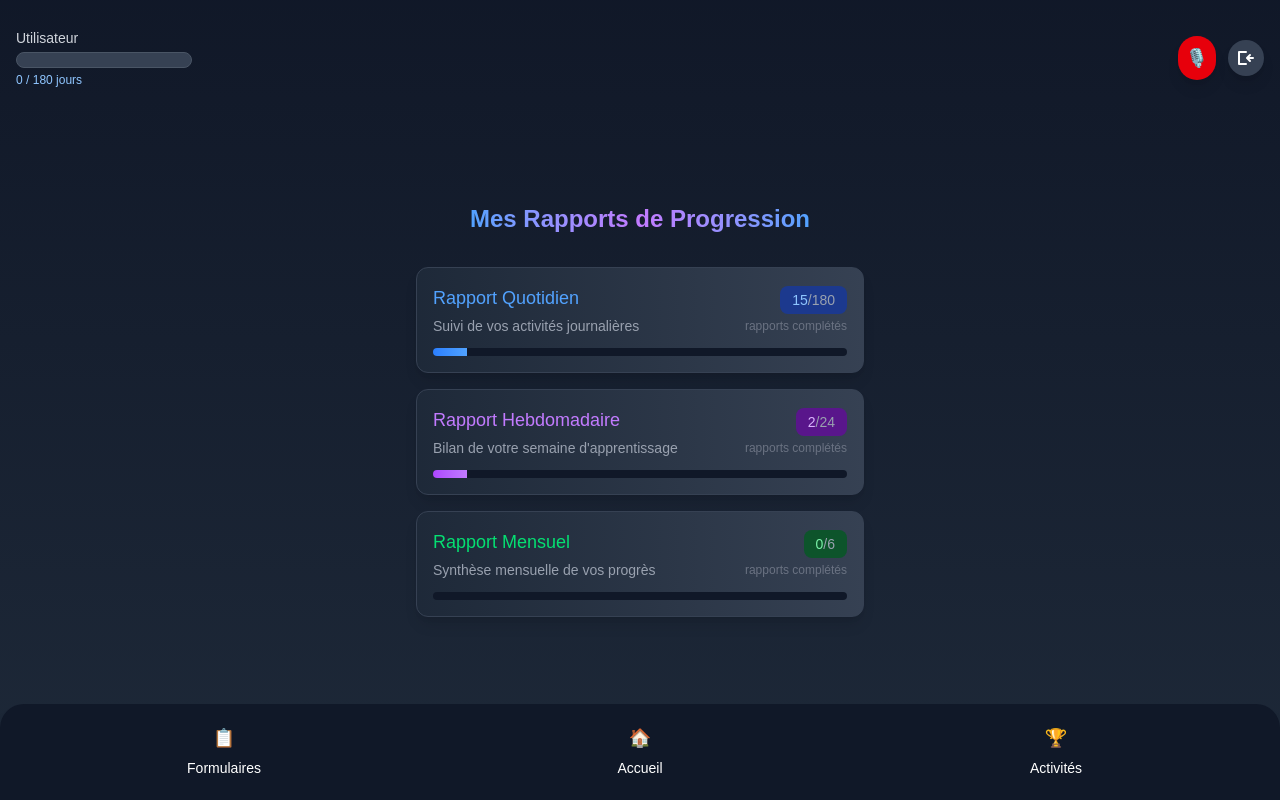
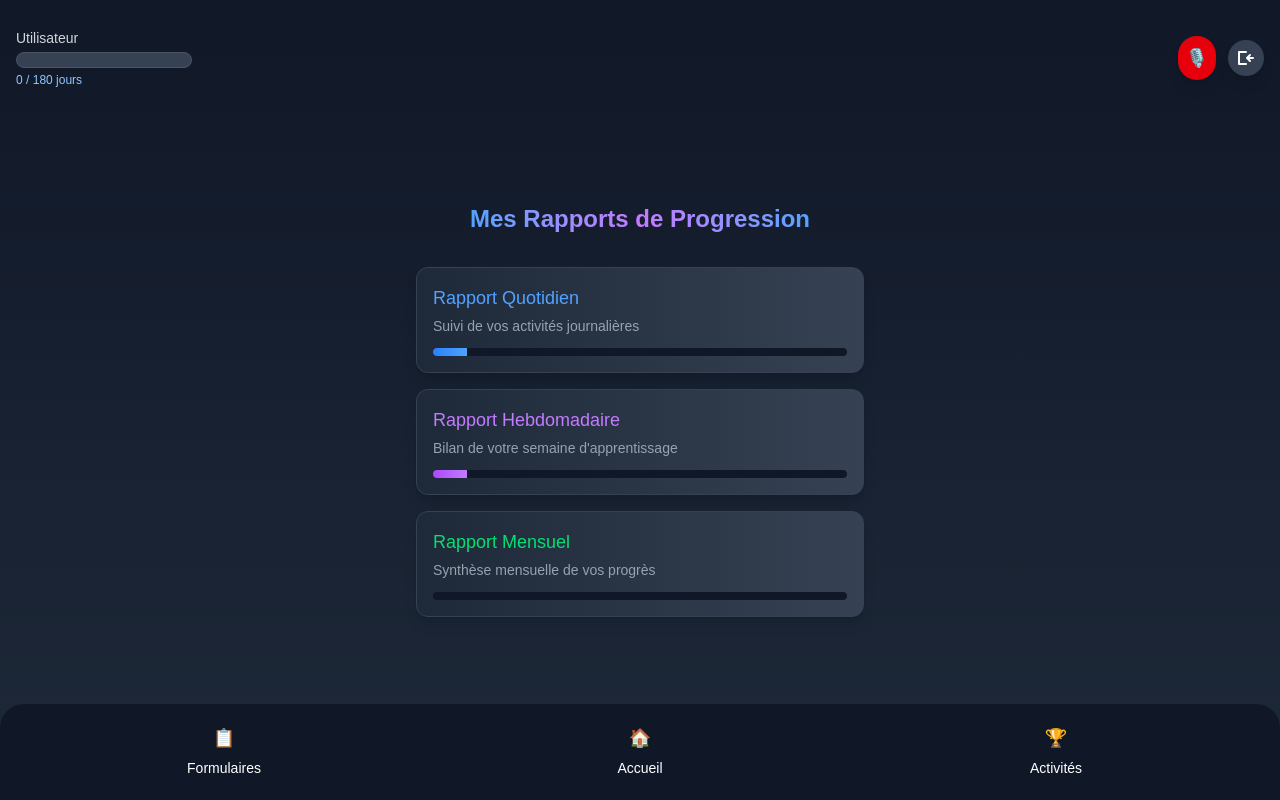
Before and after one commit to bk2024b/SmartEnglish-, a Next.js app: page /dashboard/tasks in a window 1280 px wide. Built offline with nearby package versions, Linux system fonts and the light colour scheme; no server answers.

Commit message:
taskspage actualisé

```diff
--- a/src/app/dashboard/tasks/page.jsx
+++ b/src/app/dashboard/tasks/page.jsx
@@ -125,13 +125,6 @@ export default function TasksPage() {
                     <h2 className="text-lg font-medium text-blue-400">Rapport Quotidien</h2>
                     <p className="text-gray-400 text-sm mt-1">Suivi de vos activités journalières</p>
                   </div>
-                  <div className="flex flex-col items-end">
-                    <div className="bg-blue-900 bg-opacity-50 rounded-lg px-3 py-1 text-sm">
-                      <span className="text-blue-300 font-medium">{reportsStatus.daily.completed}</span>
-                      <span className="text-gray-400">/{reportsStatus.daily.total}</span>
-                    </div>
-                    <span className="text-xs text-gray-500 mt-1">rapports complétés</span>
-                  </div>
                 </div>
 
                 <div className="mt-3 bg-gray-900 bg-opacity-50 rounded-full h-2 overflow-hidden">
@@ -152,13 +145,6 @@ export default function TasksPage() {
                     <h2 className="text-lg font-medium text-purple-400">Rapport Hebdomadaire</h2>
                     <p className="text-gray-400 text-sm mt-1">Bilan de votre semaine d'apprentissage</p>
                   </div>
-                  <div className="flex flex-col items-end">
-                    <div className="bg-purple-900 bg-opacity-50 rounded-lg px-3 py-1 text-sm">
-                      <span className="text-purple-300 font-medium">{reportsStatus.weekly.completed}</span>
-                      <span className="text-gray-400">/{reportsStatus.weekly.total}</span>
-                    </div>
-                    <span className="text-xs text-gray-500 mt-1">rapports complétés</span>
-                  </div>
                 </div>
 
                 <div className="mt-3 bg-gray-900 bg-opacity-50 rounded-full h-2 overflow-hidden">
@@ -178,13 +164,6 @@ export default function TasksPage() {
                   <div>
                     <h2 className="text-lg font-medium text-green-400">Rapport Mensuel</h2>
                     <p className="text-gray-400 text-sm mt-1">Synthèse mensuelle de vos progrès</p>
-                  </div>
-                  <div className="flex flex-col items-end">
-                    <div className="bg-green-900 bg-opacity-50 rounded-lg px-3 py-1 text-sm">
-                      <span className="text-green-300 font-medium">{reportsStatus.monthly.completed}</span>
-                      <span className="text-gray-400">/{reportsStatus.monthly.total}</span>
-                    </div>
-                    <span className="text-xs text-gray-500 mt-1">rapports complétés</span>
                   </div>
                 </div>
 
```
